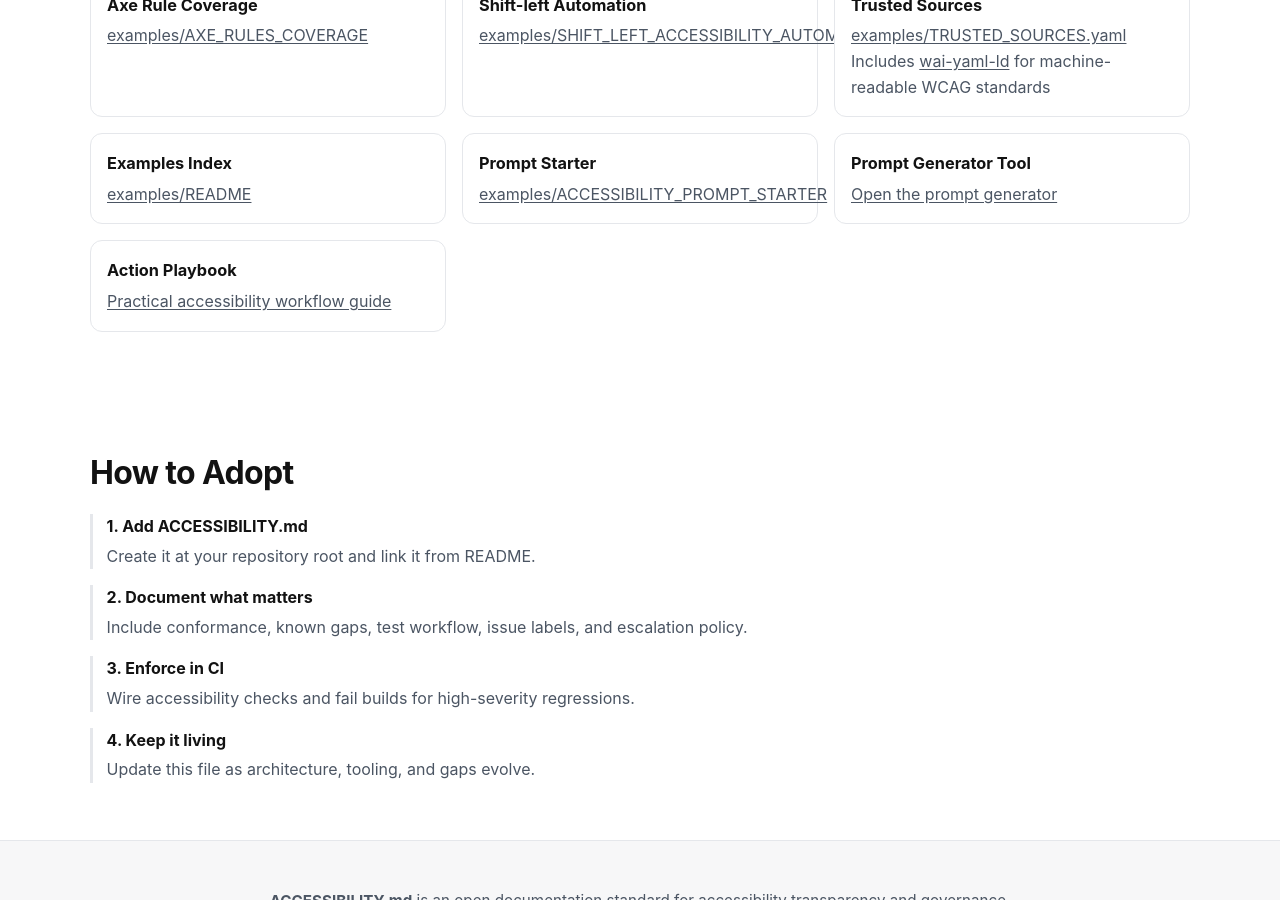
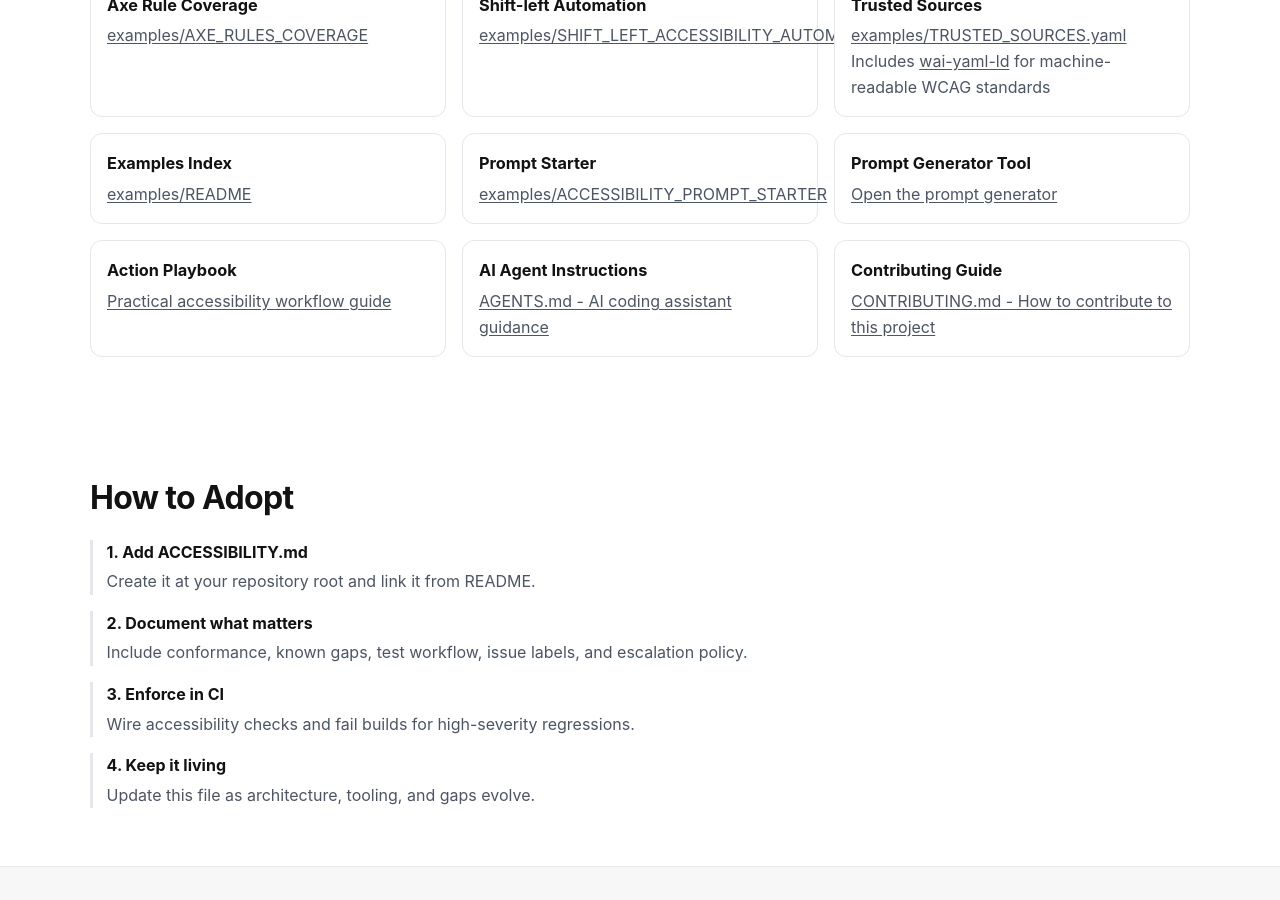
Before and after one commit to mgifford/ACCESSIBILITY.md, a Jekyll site: the page built from index.md, in a window 1280 px wide and 900 px high, scrolled down 1337 px. Built offline with Jekyll 4.4.1, drawn with Linux system fonts in a browser that asks for light colours.

Commit message:
Add AGENTS.md and CONTRIBUTING.md to index page for discoverability
Co-authored-by: mgifford <116832+mgifford@users.noreply.github.com>

```diff
--- a/index.md
+++ b/index.md
@@ -117,6 +117,14 @@ title: ACCESSIBILITY.md
         <h3>Action Playbook</h3>
         <p><a href="./action-playbook.html">Practical accessibility workflow guide</a></p>
       </article>
+      <article class="card">
+        <h3>AI Agent Instructions</h3>
+        <p><a href="./AGENTS.html">AGENTS.md - AI coding assistant guidance</a></p>
+      </article>
+      <article class="card">
+        <h3>Contributing Guide</h3>
+        <p><a href="./CONTRIBUTING.html">CONTRIBUTING.md - How to contribute to this project</a></p>
+      </article>
     </div>
   </div>
 </section>
```
